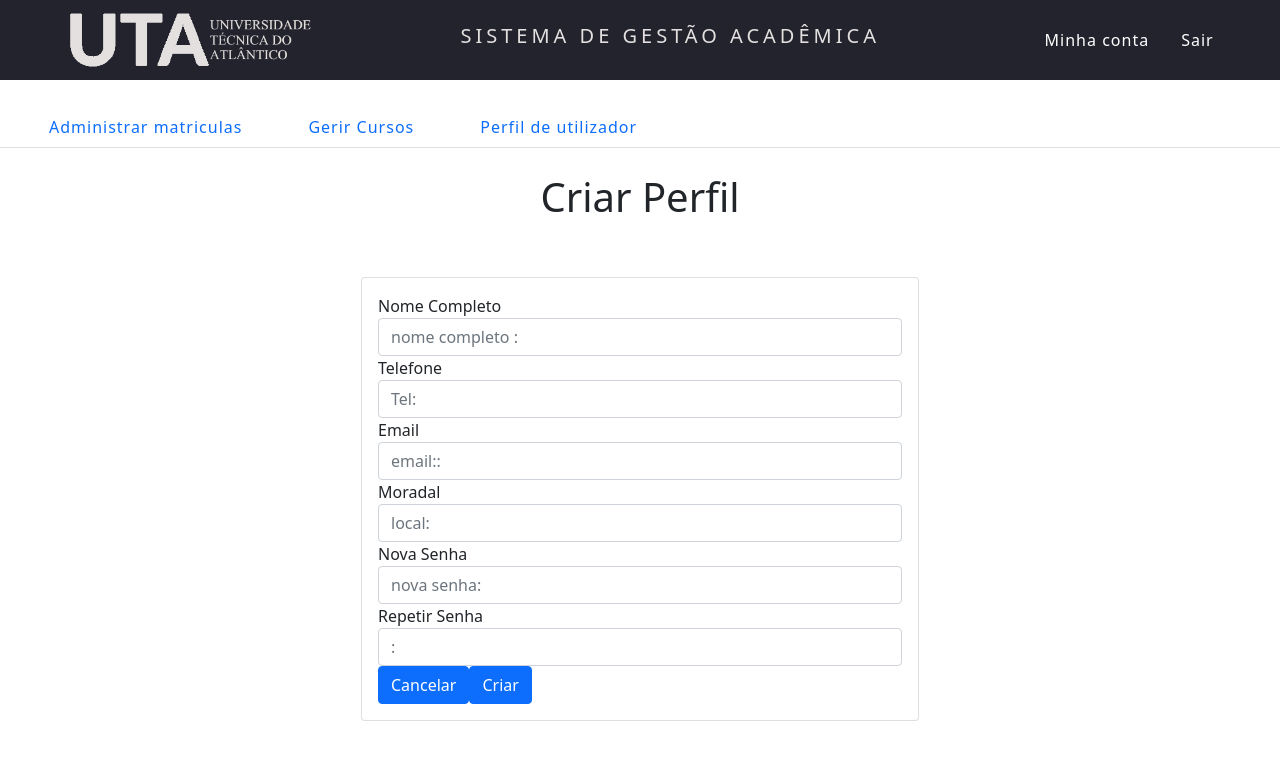
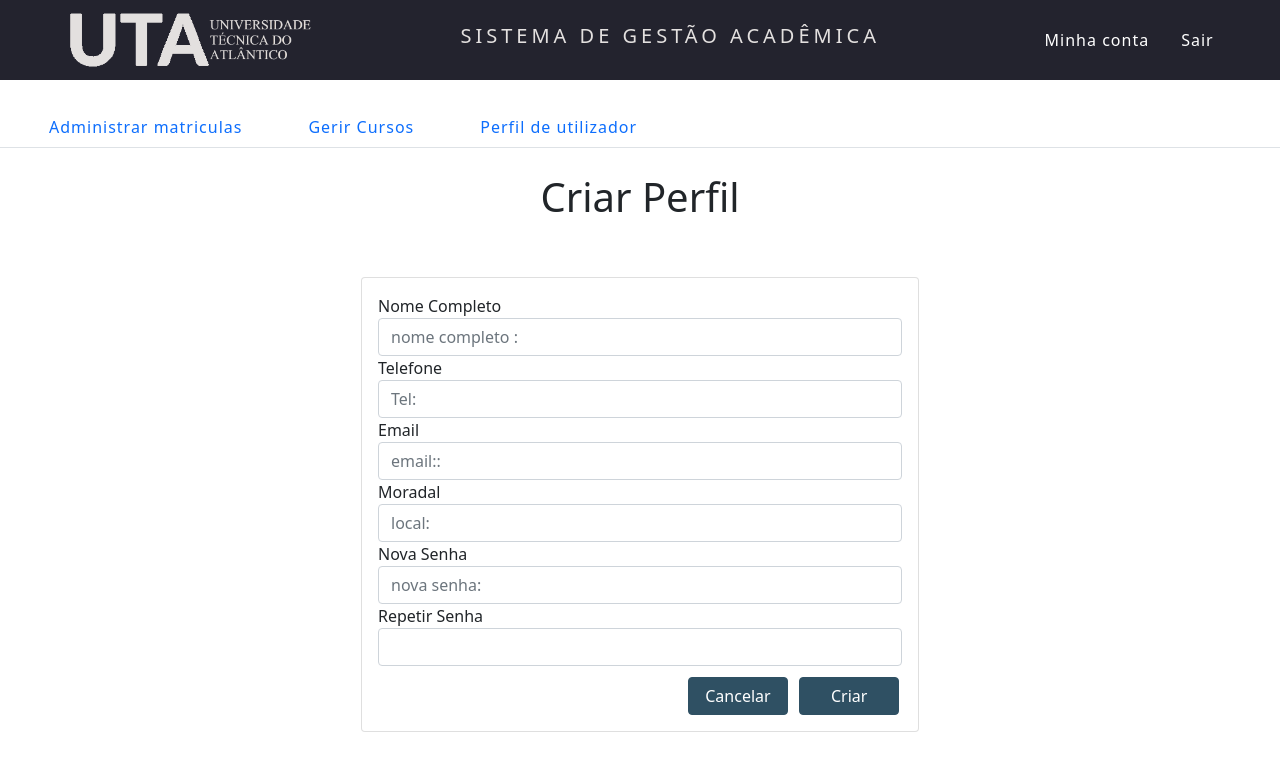
Before and after one commit to KleitonDaRosa/siacAdministracaoConfiguracao, a React (Create React App) app: page /criarperfil in a window 1280 px wide. Shown: the top 768 px of the page. Built offline with nearby package versions, Linux system fonts and the light colour scheme; sample sign-in values are in the browser's storage.

Commit message:
Alteracoes: Estilizacao geral(Criar perfil,editar perfil, home)

```diff
--- a/src/components/Home/Home.js
+++ b/src/components/Home/Home.js
@@ -23,7 +23,6 @@ export default function Home() {
                             utilizador</a>
                     </li>
                 </ul>
-
         </>
     )
 }
--- a/src/components/Home/layoutRotas/PerfilUtilizador/Criarperfil/CriarPerfil.css
+++ b/src/components/Home/layoutRotas/PerfilUtilizador/Criarperfil/CriarPerfil.css
@@ -1,3 +1,17 @@
 h1{
     text-align: center;
 }
+
+/*Estilizando os buttons*/
+.button-cancelar-criar button {
+
+   background-color: #2F5063;
+    border-color: #2F5063;
+    margin-left: 5%;
+    margin-top: 5%;
+    width: 100px;
+}
+
+.button-cancelar-criar{
+    margin-left: 57%;
+}
--- a/src/components/Home/layoutRotas/PerfilUtilizador/Criarperfil/CriarPerfil.js
+++ b/src/components/Home/layoutRotas/PerfilUtilizador/Criarperfil/CriarPerfil.js
@@ -57,16 +57,18 @@ export default function CriarPerfil () {
                                                         type="password"
                                                         className="form-control"
                                                         id="password"
-                                                        placeholder=":"/>
+                                                        placeholder=" "/>
 
                                                 </div>
                                 </div>
-                                <div>
-                                    <button type="submit" className="btn btn-primary">Cancelar</button>
-                                        <button type="submit" className="btn btn-primary">Criar</button>
-                                </div>
+
 
                             </form>
+                            <div className="button-cancelar-criar">
+                                <button type="submit" className="btn btn-primary">Cancelar</button>
+                                <button type="submit" className="btn btn-primary">Criar</button>
+                            </div>
+
                         </div>
                     </div>
                 </div>
--- /dev/null
+++ b/src/components/Home/layoutRotas/PerfilUtilizador/EditarPerfil/EditarPerfil.css
@@ -0,0 +1,10 @@
+.button-recuperar-cancelar-guardar button{
+    background-color: #2F5063;
+    border-color: #2F5063;
+    margin-left: 5px;
+    margin-top: 5%;
+}
+
+.button-recuperar-cancelar-guardar{
+    margin-left: 37%;
+}
--- a/src/components/Home/layoutRotas/PerfilUtilizador/EditarPerfil/EditarPerfil.js
+++ b/src/components/Home/layoutRotas/PerfilUtilizador/EditarPerfil/EditarPerfil.js
@@ -1,3 +1,5 @@
+import "./EditarPerfil.css"
+
 export default function EditarPerfil() {
     return (
         <div id="perfilDeUtilizador">
@@ -68,11 +70,12 @@ export default function EditarPerfil() {
                                             placeholder=":"/>
 
                                     </div>
-                                    <button type="submit" className="btn btn-primary">Recuperar Senha</button>
-                                </div>
-                                <div>
+
+                                    </div>
+                                <div className="button-recuperar-cancelar-guardar">
                                     <button type="submit" className="btn btn-primary">Cancelar</button>
                                     <button type="submit" className="btn btn-primary">Guardar</button>
+                                    <button type="submit" className="btn btn-primary">Recuperar Senha</button>
                                 </div>
 
                             </form>
--- a/src/components/Home/layoutRotas/PerfilUtilizador/PerfilUtilizador.js
+++ b/src/components/Home/layoutRotas/PerfilUtilizador/PerfilUtilizador.js
@@ -6,12 +6,14 @@ export default function PerfilUtilizador() {
     return (
         <div id="perfilDeUtilizador">
             <h2>Perfil de Utilizador</h2>
-
-            <button className="btnTipe1 btn btn-primary" onClick={() => history.push("/criarperfil")}>Criar Pefil
-            </button>
-
-            <button className="btnTipe1 btn btn-primary" onClick={() => history.push("/editarperfil")}>Editar perfil
-            </button>
+            <div className="container">
+                <div className="button-ok-cancelar">
+                    <button className="btnTipe1 btn btn-primary" onClick={() => history.push("/criarperfil")}>Criar Pefil
+                    </button>
+                    <button className="btnTipe1 btn btn-primary" onClick={() => history.push("/editarperfil")}>Editar perfil
+                    </button>
+                </div>
+            </div>
 
         </div>
     )
--- a/src/components/Home/layoutRotas/PerfilUtilizador/perfilutilizador.css
+++ b/src/components/Home/layoutRotas/PerfilUtilizador/perfilutilizador.css
@@ -10,3 +10,7 @@ button.btnTipe1 {
     width: 20vh;
     margin: 10px;
 }
+
+.button-ok-cancelar{
+    margin-left: 36%;
+}
```
Also changed, not shown: src/components/Home/Home.css (line endings or trailing spaces), 1 other file (tests, documents, lock files or other folders). Lines whose indentation alone changed are shown as unchanged.
